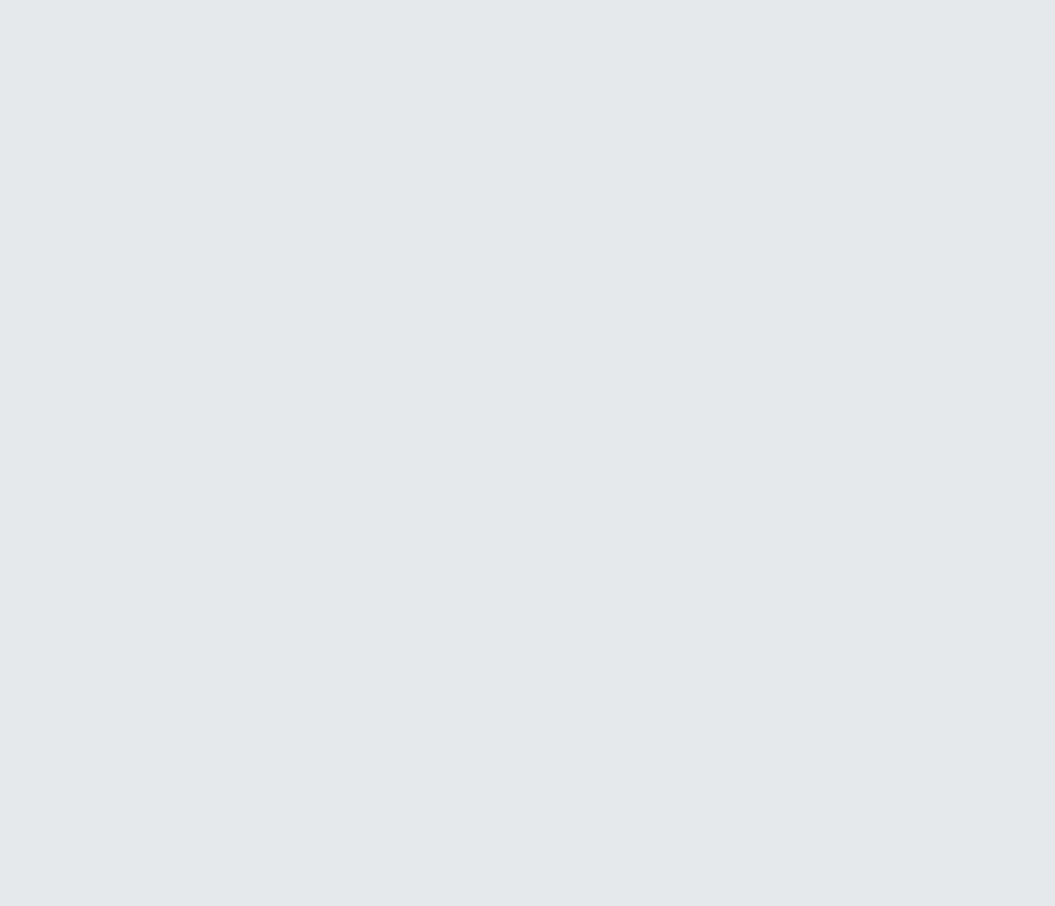
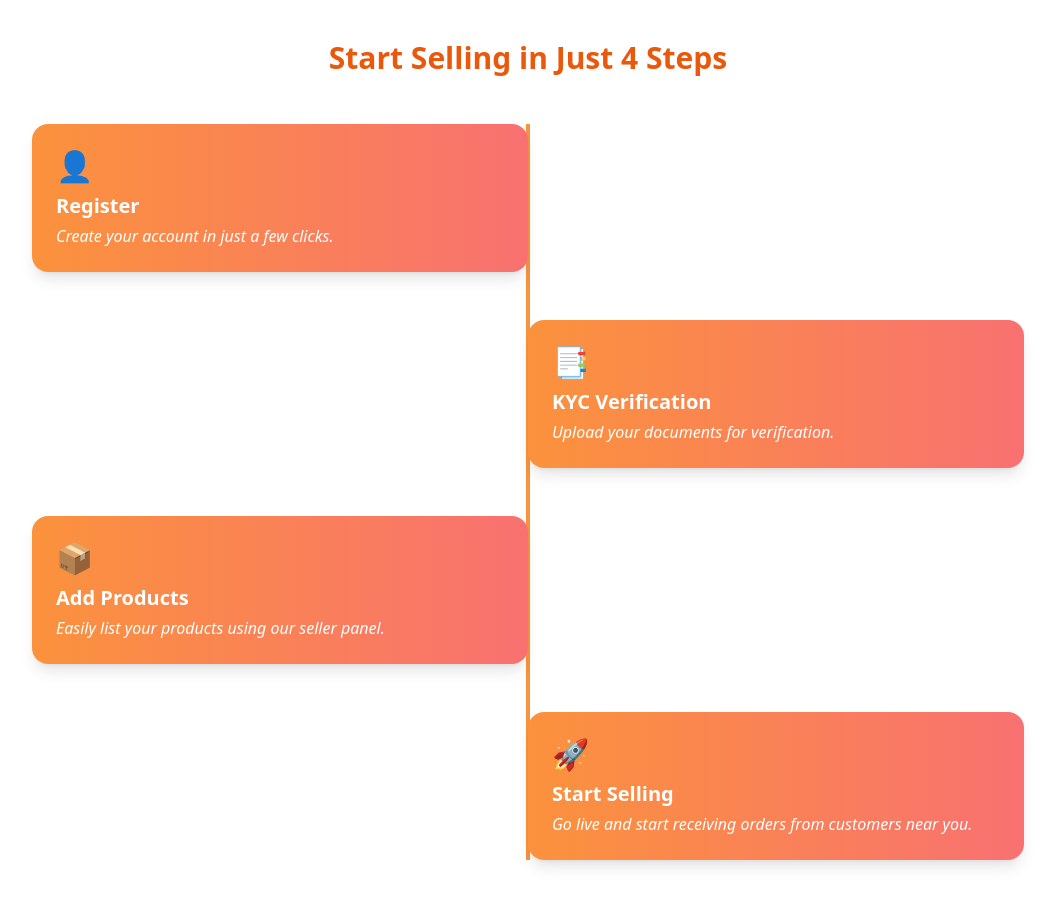
Before and after one commit to skytechrick/getskybuyReactSeller, a React (Vite) app: page / in a window 1280 px wide. Shown: the part 880-1786 px from the top of the page, without its empty margins (112-1167 px from the left). Before the commit the page ends 936 px from the top, so only its background shows below. Built offline with nearby package versions, Linux system fonts and the light colour scheme.

Commit message:
feat: Start selling section done

```diff
--- a/package.json
+++ b/package.json
@@ -10,6 +10,7 @@
     "preview": "vite preview"
   },
   "dependencies": {
+    "aos": "^2.3.4",
     "autoprefixer": "^10.4.21",
     "firebase": "^11.6.0",
     "postcss": "^8.5.3",
--- a/src/components/homePage.jsx
+++ b/src/components/homePage.jsx
@@ -1,11 +1,14 @@
 import HomeHeader from "./homeHeader.jsx";
 import HomePageSection from "./homePageSection.jsx";
+import HomePageSection1 from "./homePageSection1.jsx";
 
 export default () => {
     return (
         <div>
             <HomeHeader/>
             <HomePageSection/>
+            <HomePageSection1/>
+
         </div>
 
     );
--- a/src/components/homePageSection.jsx
+++ b/src/components/homePageSection.jsx
@@ -2,9 +2,9 @@ import gsbLogo from "../images/GSB - Full-Txt.jpg";
 
 export default () => {
     return (
-        <section className="w-full h-screen flex flex-col items-center justify-center bg-gradient-to-r from-orange-400 via-orange-500 to-red-500 mb-20">
+        <section className="w-full h-screen flex flex-col items-center justify-center bg-gradient-to-r from-orange-400 via-orange-500 to-red-500">
             <div className="flex flex-col md:flex-row items-center justify-center">
-                <div className="rounded-full bg-white w-36 md:w-64 overflow-hidden shadow-lg md:mb-0 mb-10 animate-slideInLeft">
+                <div className="rounded-full bg-white w-36 hover:w-[155px] md:hover:w-[265px] transition-all duration-300 md:w-64 overflow-hidden shadow-lg md:mb-0 mb-10 animate-slideInLeft">
                     <img src={gsbLogo} alt="GSB - Logo" className="w-full" />
                 </div>
                 <div className="ml-0 md:ml-10 text-white">
--- /dev/null
+++ b/src/components/homePageSection1.jsx
@@ -0,0 +1,68 @@
+import { useEffect } from "react";
+import AOS from "aos";
+import "aos/dist/aos.css";
+
+const steps = [
+    {
+        icon: "👤",
+        title: "Register",
+        description: "Create your account in just a few clicks.",
+    },
+    {
+        icon: "📑",
+        title: "KYC Verification",
+        description: "Upload your documents for verification.",
+    },
+    {
+        icon: "📦",
+        title: "Add Products",
+        description: "Easily list your products using our seller panel.",
+    },
+    {
+        icon: "🚀",
+        title: "Start Selling",
+        description: "Go live and start receiving orders from customers near you.",
+    },
+];
+
+export default function StartSelling() {
+    useEffect(() => {
+        AOS.init({ duration: 600, once: true });
+    }, []);
+
+    return (
+        <section className="w-full py-16 bg-white">
+            <h2 className="text-2xl md:text-3xl font-bold text-center text-orange-600 mb-12">
+                Start Selling in Just 4 Steps
+            </h2>
+            <div className="relative w-full max-w-5xl mx-auto px-4">
+                <div className="border-l-4 border-orange-400 absolute left-1/2 transform -translate-x-1/2 h-full"></div>
+
+                {steps.map((step, index) => {
+                    const isLeft = index % 2 === 0;
+                    return (
+                        <div
+                            key={index}
+                            className={`mb-12 flex flex-col md:flex-row items-center md:items-start ${
+                                isLeft ? "md:justify-start" : "md:justify-end"
+                            }`}
+                            data-aos={isLeft ? "fade-right" : "fade-left"}
+                        >
+                            <div
+                                className={`w-full md:w-1/2 p-4 md:p-6 rounded-2xl shadow-lg bg-gradient-to-r from-orange-400 to-red-400 text-white relative z-10 ${
+                                    isLeft ? "md:mr-12" : "md:ml-12"
+                                }`}
+                            >
+                                <div className="text-3xl mb-2">{step.icon}</div>
+                                <h3 className="text-xl font-semibold mb-1">{step.title}</h3>
+                                <p className="text-sm md:text-base italic">
+                                    {step.description}
+                                </p>
+                            </div>
+                        </div>
+                    );
+                })}
+            </div>
+        </section>
+    );
+}
```
Also changed, not shown: 1 other file (tests, documents, lock files or other folders).
